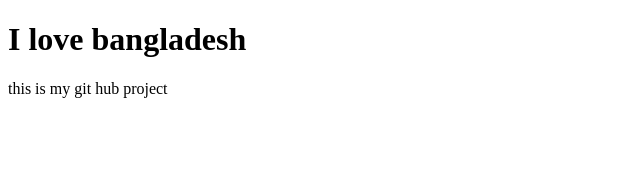
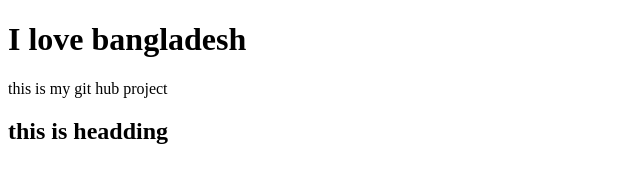
Before and after one commit to hossain4094/my-first-website, a plain HTML site: page index.html in a window 1280 px wide. Shown: the whole page, without its empty margins (0-640 px from the left). Drawn offline with Linux system fonts and the light colour scheme.

Commit message:
second header

```diff
--- a/index.html
+++ b/index.html
@@ -8,6 +8,7 @@
 <body>
     <h1>I love bangladesh</h1>
     <p>this is my git hub project</p>
+    <h2>this is headding</h2>
 
 </body>
 </html>
```
